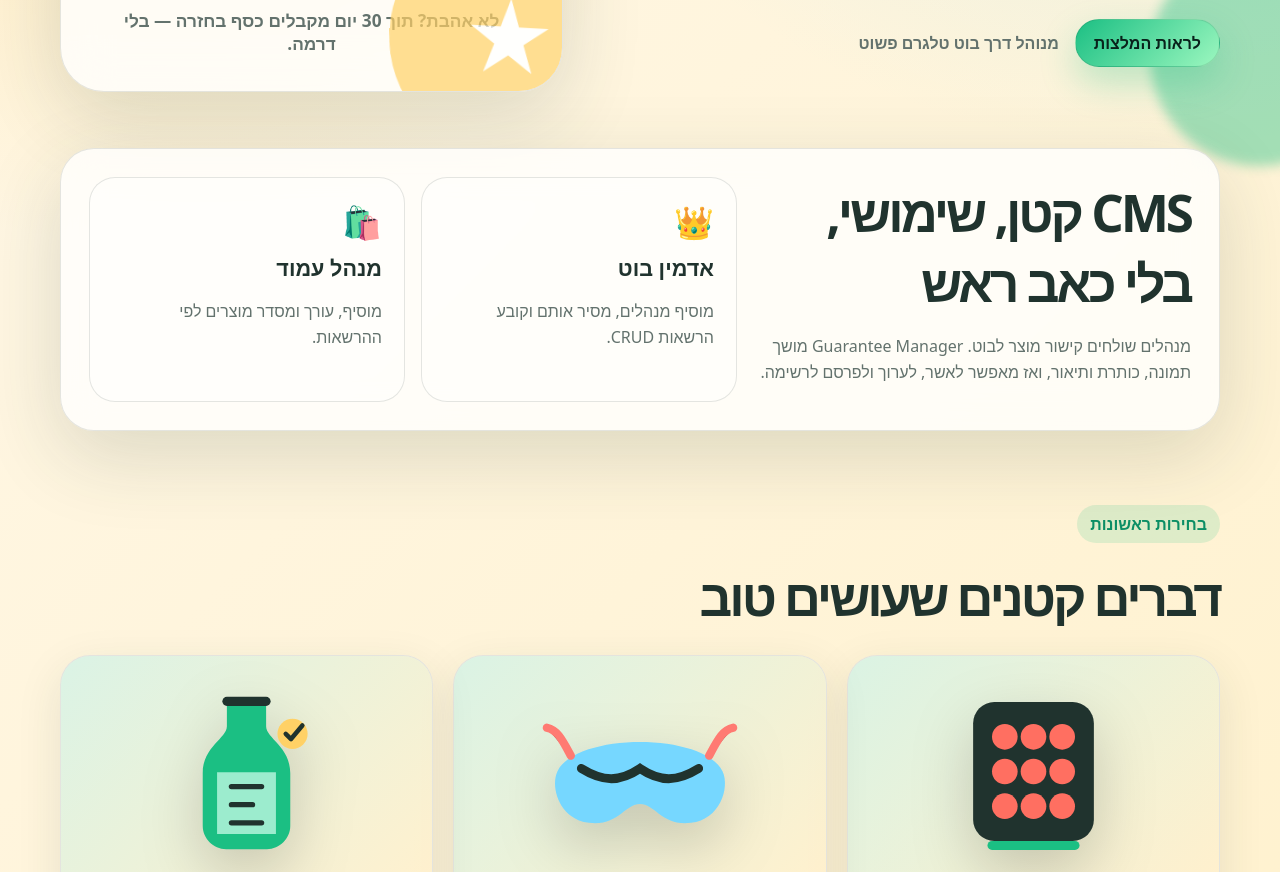
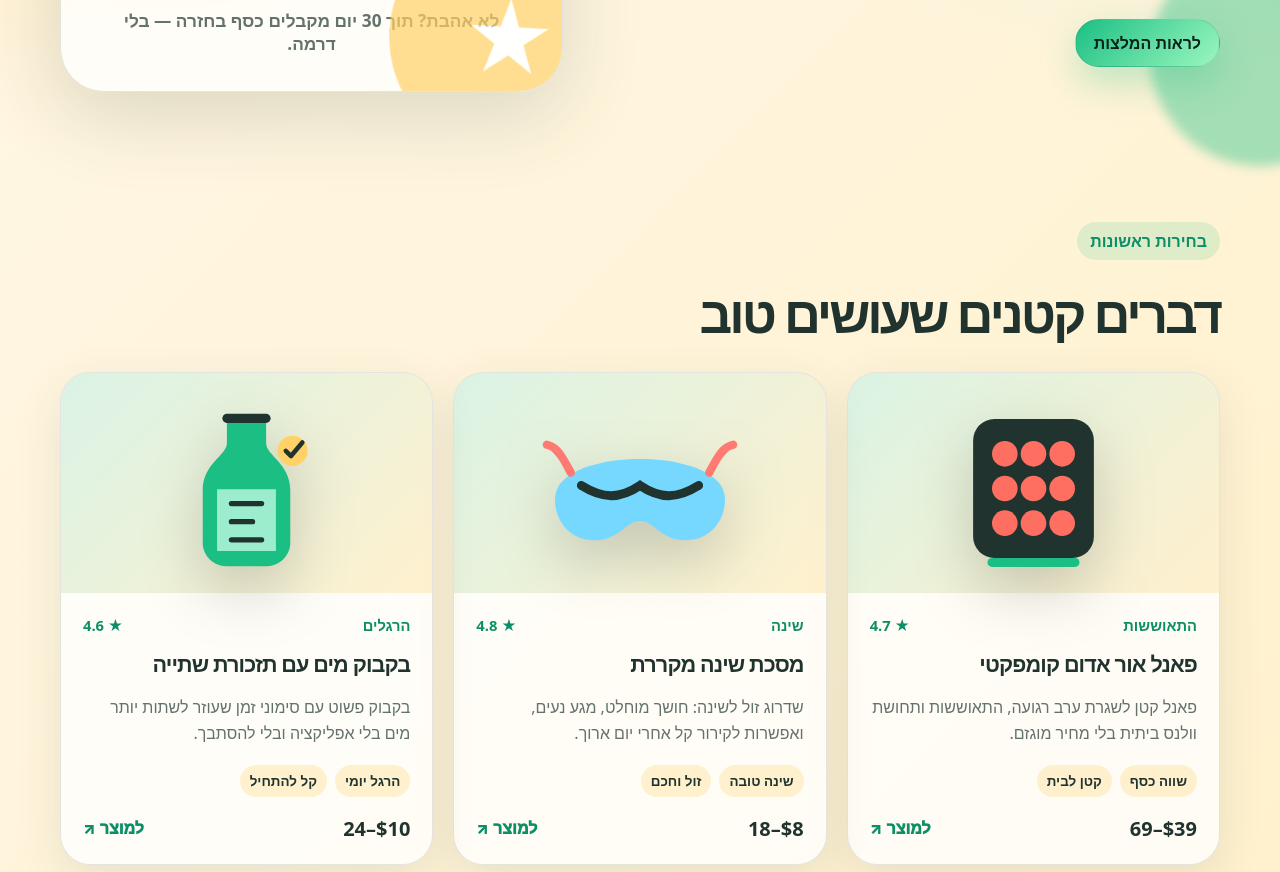
Before and after one commit to nehoil/guarantee-manager, a website: page site/index.html in a window 1280 px wide. Shown: the part 538-1410 px from the top of the page. Drawn offline with Linux system fonts and the light colour scheme.

Commit message:
fix: make storefront consumer facing

```diff
--- a/site/app.js
+++ b/site/app.js
@@ -1,43 +1,29 @@
 const translations = {
   he: {
-    appName: 'Guarantee Manager',
+    appName: 'האחריות של ליאור',
     theme: 'מצב כהה',
     themeLight: 'מצב בהיר',
     eyebrow: 'רשימת לונג׳ביטי שמחזירה אהבה לכסף שלך',
     browse: 'לראות המלצות',
-    managedBy: 'מנוהל דרך בוט טלגרם פשוט',
     badgeTop: 'כסף בחזרה',
     badgeMain: 'מובטח',
-    cmsTitle: 'CMS קטן, שימושי, בלי כאב ראש',
-    cmsBody: 'מנהלים שולחים קישור מוצר לבוט. Guarantee Manager מושך תמונה, כותרת ותיאור, ואז מאפשר לאשר, לערוך ולפרסם לרשימה.',
-    adminRole: 'אדמין בוט',
-    adminRoleText: 'מוסיף מנהלים, מסיר אותם וקובע הרשאות CRUD.',
-    managerRole: 'מנהל עמוד',
-    managerRoleText: 'מוסיף, עורך ומסדר מוצרים לפי ההרשאות.',
     picksEyebrow: 'בחירות ראשונות',
     picksTitle: 'דברים קטנים שעושים טוב',
     visit: 'למוצר',
-    footer: 'POC — מוכן ל-GitHub Pages, מחובר בהמשך לבוט.'
+    footer: 'נבחר באהבה — מוצרים קטנים עם ערך גדול.'
   },
   en: {
-    appName: 'Guarantee Manager',
+    appName: "Lior's Guarantee",
     theme: 'Dark mode',
     themeLight: 'Light mode',
     eyebrow: 'A longevity list that gives your money some love back',
     browse: 'Browse picks',
-    managedBy: 'Managed by a simple Telegram bot',
     badgeTop: 'Money back',
     badgeMain: 'Guaranteed',
-    cmsTitle: 'Tiny CMS, useful, no headache',
-    cmsBody: 'Managers send a product link to the bot. Guarantee Manager fetches image, title, and description, then lets them approve, edit, and publish to the list.',
-    adminRole: 'Bot admin',
-    adminRoleText: 'Adds/removes managers and controls CRUD permissions.',
-    managerRole: 'Page manager',
-    managerRoleText: 'Adds, edits, and organizes products within their permissions.',
     picksEyebrow: 'First picks',
     picksTitle: 'Small things that do good',
     visit: 'View item',
-    footer: 'POC — GitHub Pages ready, bot-connected next.'
+    footer: 'Curated with care — small products with big everyday value.'
   }
 };
 
--- a/site/index.html
+++ b/site/index.html
@@ -4,7 +4,7 @@
   <meta charset="utf-8" />
   <meta name="viewport" content="width=device-width, initial-scale=1" />
   <title>Lior's Guarantee</title>
-  <meta name="description" content="A playful bilingual longevity product list managed by Guarantee Manager." />
+  <meta name="description" content="A playful bilingual longevity product list with value-for-money wellness picks." />
   <link rel="stylesheet" href="styles.css" />
 </head>
 <body>
@@ -14,7 +14,7 @@
   <header class="topbar">
     <a class="brand" href="#">
       <span class="brand-mark">₪✓</span>
-      <span data-i18n="appName">Guarantee Manager</span>
+      <span data-i18n="appName">האחריות של ליאור</span>
     </a>
     <nav class="controls" aria-label="Site controls">
       <button id="themeToggle" class="pill-button" type="button" data-i18n="theme">מצב כהה</button>
@@ -30,7 +30,6 @@
         <p id="tagline" class="tagline">מוצרים שימושיים בטירוף, שווים את הכסף, ונבחרו לחיים קצת יותר ארוכים וטובים.</p>
         <div class="hero-actions">
           <a class="primary-action" href="#items" data-i18n="browse">לראות המלצות</a>
-          <span class="microcopy" data-i18n="managedBy">מנוהל דרך בוט טלגרם פשוט</span>
         </div>
       </div>
 
@@ -45,25 +44,6 @@
       </aside>
     </section>
 
-    <section class="manager-preview">
-      <div>
-        <h2 data-i18n="cmsTitle">CMS קטן, שימושי, בלי כאב ראש</h2>
-        <p data-i18n="cmsBody">מנהלים שולחים קישור מוצר לבוט. Guarantee Manager מושך תמונה, כותרת ותיאור, ואז מאפשר לאשר, לערוך ולפרסם לרשימה.</p>
-      </div>
-      <div class="role-cards">
-        <article>
-          <span>👑</span>
-          <h3 data-i18n="adminRole">אדמין בוט</h3>
-          <p data-i18n="adminRoleText">מוסיף מנהלים, מסיר אותם וקובע הרשאות CRUD.</p>
-        </article>
-        <article>
-          <span>🛍️</span>
-          <h3 data-i18n="managerRole">מנהל עמוד</h3>
-          <p data-i18n="managerRoleText">מוסיף, עורך ומסדר מוצרים לפי ההרשאות.</p>
-        </article>
-      </div>
-    </section>
-
     <section id="items" class="items-section">
       <div class="section-head">
         <p class="eyebrow" data-i18n="picksEyebrow">בחירות ראשונות</p>
@@ -74,7 +54,7 @@
   </main>
 
   <footer>
-    <span data-i18n="footer">POC — מוכן ל-GitHub Pages, מחובר בהמשך לבוט.</span>
+    <span data-i18n="footer">נבחר באהבה — מוצרים קטנים עם ערך גדול.</span>
   </footer>
 
   <script src="app.js" type="module"></script>
--- a/site/styles.css
+++ b/site/styles.css
@@ -186,30 +186,8 @@ html[dir="rtl"] .badge-ring { transform: rotate(5deg); }
 .badge-ring span { font-weight: 1000; }
 .guarantee-card p { margin: 26px 0 0; color: var(--muted); font-weight: 800; font-size: 1.08rem; max-width: 390px; }
 
-.manager-preview {
-  display: grid;
-  grid-template-columns: 0.8fr 1.2fr;
-  gap: 22px;
-  padding: 28px;
-  border: 1px solid var(--card-border);
-  border-radius: 34px;
-  background: var(--card);
-  box-shadow: var(--shadow);
-  backdrop-filter: blur(20px);
-}
-
 h2 { margin: 0; font-size: clamp(2rem, 4vw, 3.2rem); letter-spacing: -0.06em; }
-.manager-preview p, .item-card p { color: var(--muted); line-height: 1.65; }
-.role-cards { display: grid; grid-template-columns: repeat(2, 1fr); gap: 16px; }
-.role-cards article {
-  padding: 22px;
-  border-radius: 26px;
-  background: rgba(255, 255, 255, 0.36);
-  border: 1px solid var(--card-border);
-}
-body[data-theme="dark"] .role-cards article { background: rgba(255, 255, 255, 0.05); }
-.role-cards span { font-size: 2rem; }
-.role-cards h3 { margin: 10px 0 6px; font-size: 1.35rem; }
+.item-card p { color: var(--muted); line-height: 1.65; }
 
 .items-section { padding: 74px 0; }
 .section-head { margin-bottom: 24px; }
@@ -242,9 +220,8 @@ footer { width: min(1160px, calc(100% - 32px)); margin: 0 auto 34px; color: var(
 @keyframes floaty { 50% { transform: translate(-12px, -18px) rotate(14deg); } }
 
 @media (max-width: 860px) {
-  .hero, .manager-preview { grid-template-columns: 1fr; }
+  .hero { grid-template-columns: 1fr; }
   .hero { min-height: auto; padding-top: 42px; }
   .guarantee-card { min-height: 390px; }
   .item-grid { grid-template-columns: 1fr; }
-  .role-cards { grid-template-columns: 1fr; }
 }
```
